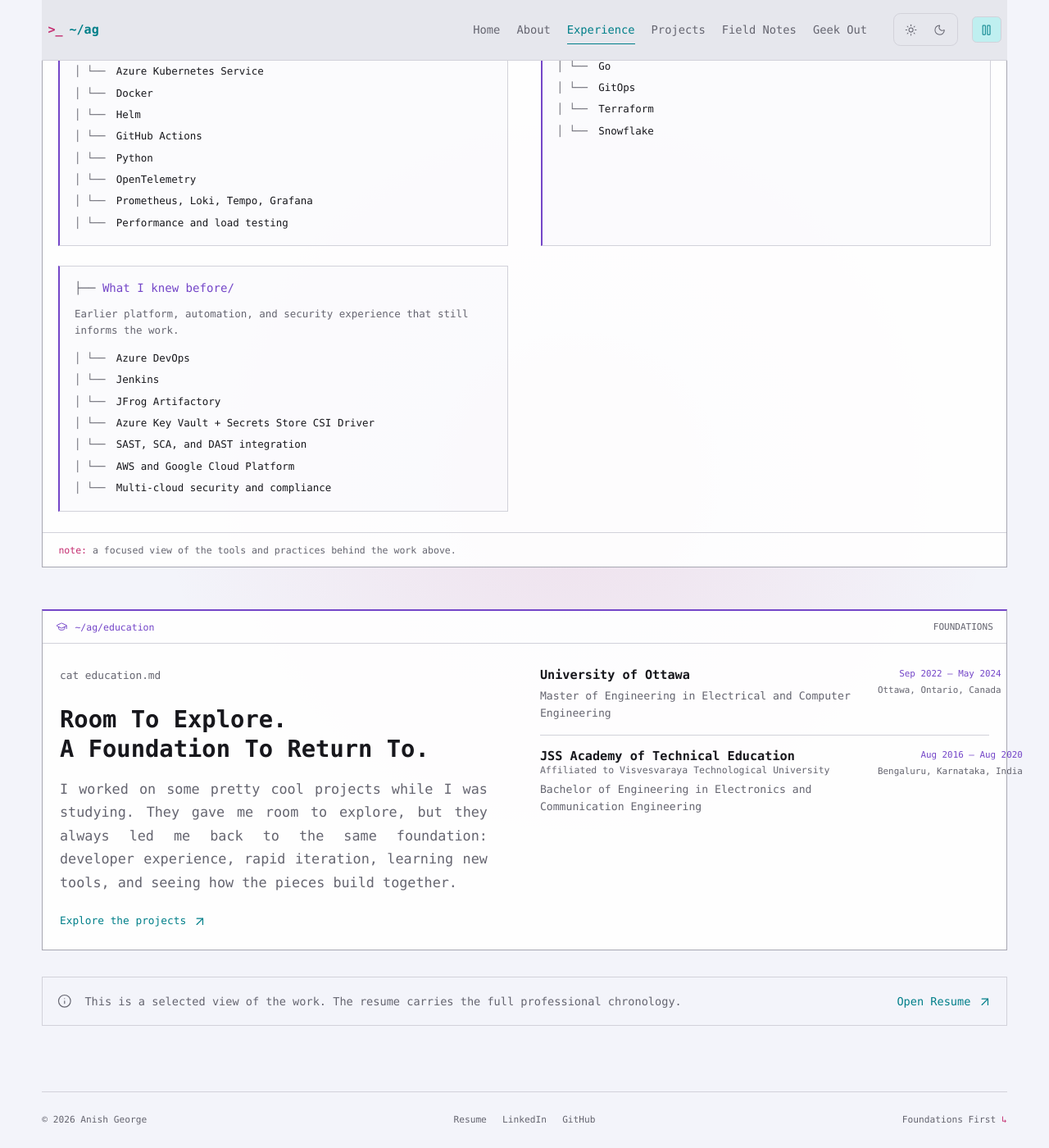
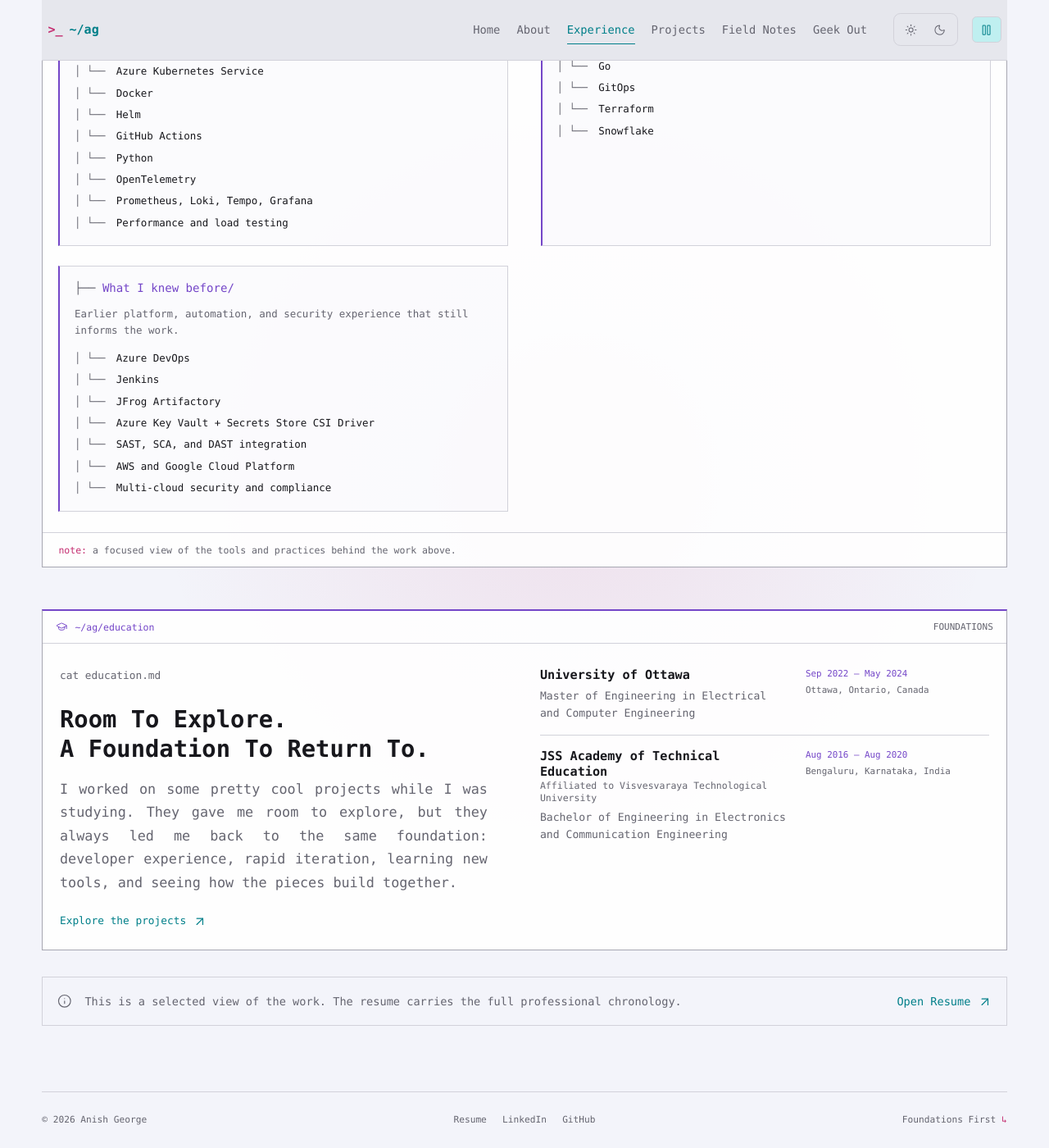
Before and after one commit to ANISHG-26/ANISHG-26.github.io, a Jekyll site: the page built from experience.html, in a window 1280 px wide and 1400 px high, scrolled down 2326 px. Shown: the whole window at 82% size. Built offline with Jekyll 4.4.1, drawn with Linux system fonts in a browser that asks for light colours; nearby versions of some CDN libraries.

Commit message:
refine: align education metadata

```diff
--- a/assets/css/portfolio.css
+++ b/assets/css/portfolio.css
@@ -246,7 +246,7 @@ svg { width: 1.1rem; height: 1.1rem; flex: 0 0 auto; }
 .education-item h3 { margin-bottom: .35rem; font-size: .95rem; }
 .education-affiliation { display: block; color: var(--muted-foreground); font-size: .72rem; font-weight: 400; }
 .education-item p { margin: 0; color: var(--muted-foreground); font-size: .82rem; line-height: 1.6; }
-.education-meta { display: grid; align-content: start; gap: .25rem; min-width: 8.5rem; color: var(--muted-foreground); font: .68rem/1.5 var(--font-code); text-align: right; white-space: nowrap; }
+.education-meta { display: grid; align-content: start; gap: .25rem; min-width: 14rem; color: var(--muted-foreground); font: .68rem/1.5 var(--font-code); text-align: left; white-space: nowrap; }
 .education-meta time { color: var(--purple); }
 .page-note { display: flex; gap: 1rem; align-items: center; flex-wrap: wrap; padding: 1.1rem; margin-top: 2rem; border: 1px solid var(--border); color: var(--muted-foreground); font-size: .85rem; }
 .page-note p { flex: 1; margin: 0; }
```
Also changed, not shown: docs/design-contract.md (+5 -0 lines).
